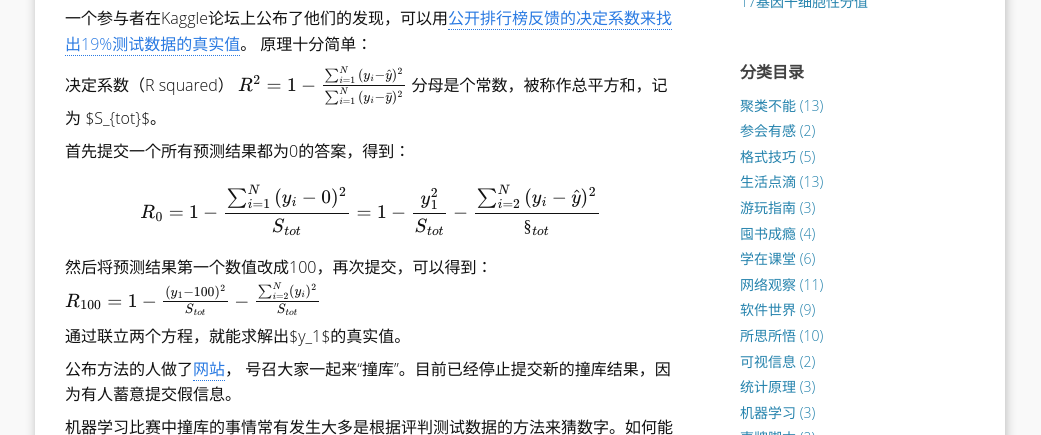
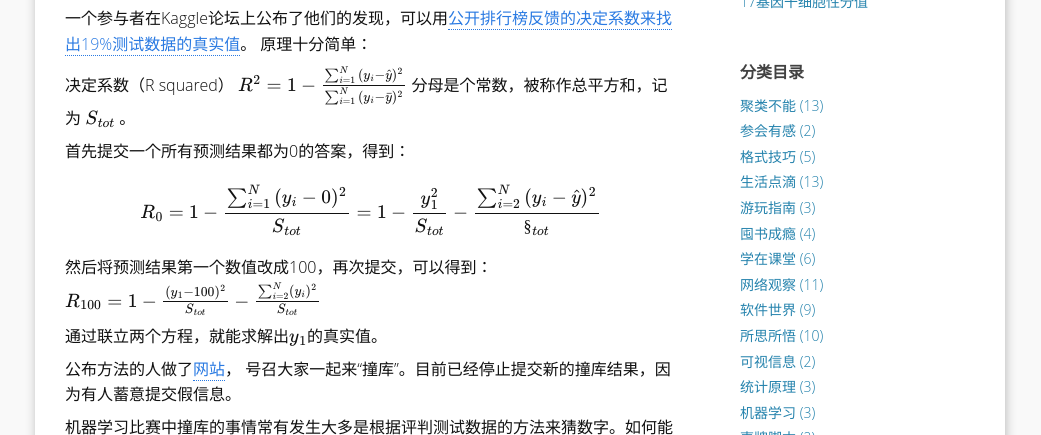
Before and after one commit to yulijia/cn, a Jekyll site: the page built from _posts/2017-06-29-can-you-cut-the-time-a-mercedes-benz-spends-on-the-test-bench.md, in a window 1280 px wide. Shown: the part 562-997 px from the top of the page, without its empty margins (120-1161 px from the left). Built offline with Jekyll 4.4.1, drawn with Linux system fonts in a browser that asks for light colours; some web fonts are replaced; formulas are drawn with MathJax 3; comment, search, counter and statistics services are not loaded.

Commit message:
fix(math symbols): double $$

```diff
--- a/_posts/2017-06-29-can-you-cut-the-time-a-mercedes-benz-spends-on-the-test-bench.md
+++ b/_posts/2017-06-29-can-you-cut-the-time-a-mercedes-benz-spends-on-the-test-bench.md
@@ -19,7 +19,7 @@ tags:
 原理十分简单：
 
 决定系数（R squared） $$R^{2}=1-\frac{\sum_{i=1}^{N}{(y_i-\hat{y})^2}}{\sum_{i=1}^{N}{(y_i-\bar{y})^2}}$$
-分母是个常数，被称作总平方和，记为 $S_{tot}$。
+分母是个常数，被称作总平方和，记为 $$S_{tot}$$ 。
 
 首先提交一个所有预测结果都为0的答案，得到：
 
@@ -28,7 +28,7 @@ $$R_{0}=1-\frac{\sum_{i=1}^{N}{(y_i-0)^2}}{S_{tot}}=1-\frac{y_1^2}{S_{tot}}-\fra
 然后将预测结果第一个数值改成100，再次提交，可以得到：
 $$R_{100}=1-\frac{(y_1-100)^2}{S_{tot}}-\frac{\sum_{i=2}^{N}(y_i)^2}{S_{tot}}$$
 
-通过联立两个方程，就能求解出$y_1$的真实值。
+通过联立两个方程，就能求解出$$y_{1}$$的真实值。
 
 公布方法的人做了[网站](https://crowdstats.eu/topics/kaggle-mercedes-benz-greener-manufacturing-leaderboard-probing)， 号召大家一起来“撞库”。目前已经停止提交新的撞库结果，因为有人蓄意提交假信息。
 
```
